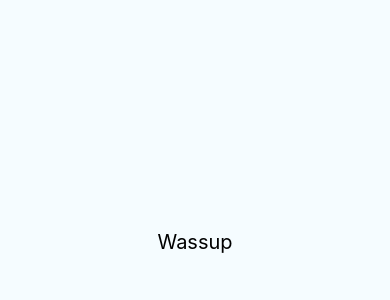
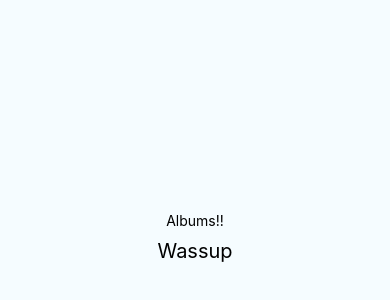
Before and after one commit to ClassyP/album_native, a React Native app: screen / in a window 390 px wide. Shown: the part 180-480 px from the top of the page. Built offline with nearby package versions, Linux system fonts and the light colour scheme.

Commit message:
added header to app.js

```diff
--- a/App.js
+++ b/App.js
@@ -9,12 +9,13 @@
 
 import React, {Component} from 'react';
 import { StyleSheet, Text, View} from 'react-native';
-
+import Header from './src/Components/Header';
 
 export default class App extends Component {
   render() {
     return (
       <View style={styles.container}>
+        <Header/>
       <Text style={styles.welcome}>
         Wassup
       </Text>
--- /dev/null
+++ b/src/Components/Header.js
@@ -0,0 +1,17 @@
+// import libraries for making a component
+
+
+import React from 'react';
+
+import { Text } from 'react-native';
+
+// make a component
+
+const Header = () => {
+    return <Text> Albums!! </Text>;
+
+};
+
+//make the component available to other parts of the app
+
+export default Header;
```
Also changed, not shown: src/Components/header.js (deleted).
